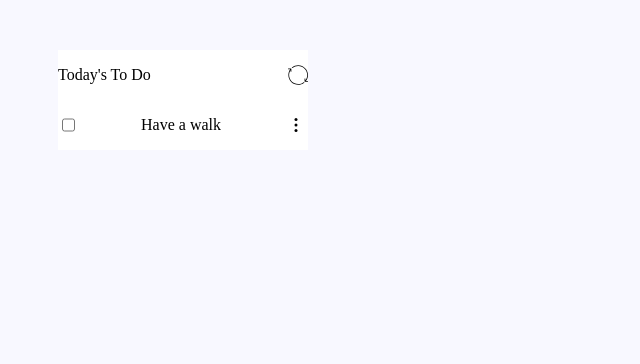
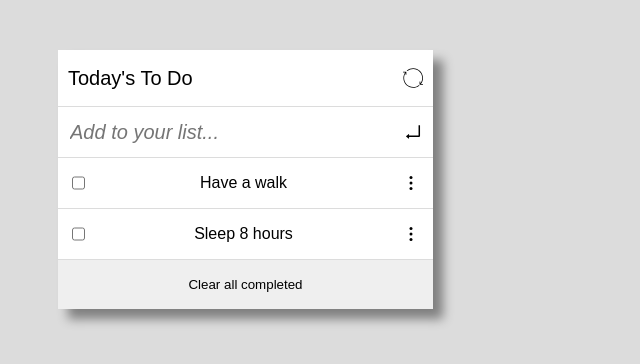
Before and after one commit to Nedramrez/to-do-list, a website built with webpack: page src/index.html in a window 1280 px wide. Shown: the whole page, without its empty margins (0-640 px from the left). Built offline with nearby package versions, Linux system fonts and the light colour scheme.

Commit message:
Task: Clone minimalist design
- Add input element
- Add Clear All Completed button
- Style content

```diff
--- a/src/index.html
+++ b/src/index.html
@@ -9,13 +9,19 @@
     <section class="to-do-list">
       <div class="today">
         <div class="what-to-do">
-          <p>Today's To Do</p>
+          <h1 class="title">Today's To Do</h1>
 
         </div>
+      </div>
+      <div class="write-task">
+        <input type="text" name="text" id="task-text" placeholder="Add to your list..."/>
       </div>
       <div class="placeholder">
 
       </div>
+      <div>
+        <button class="clear-button">Clear all completed</button>
+      </div>
     </section>
   </body>
 </html>
--- a/src/index.js
+++ b/src/index.js
@@ -2,6 +2,7 @@ import _ from 'lodash';
 import './style.css';
 import Icon from './ellipsis-vertical-svgrepo-com.svg';
 import Icon2 from './recycle-svgrepo-com.svg';
+import Icon3 from './enter-svgrepo-com.svg';
 
 const myIcon2 = new Image();
 myIcon2.src = Icon2;
@@ -9,19 +10,33 @@ myIcon2.classList.add('recycle-icon');
 const whatToDo = document.querySelector('.what-to-do');
 whatToDo.append(myIcon2);
 
+const myIcon3 = new Image();
+myIcon3.src = Icon3;
+myIcon3.classList.add('enter-icon');
+const writeTask = document.querySelector('.write-task');
+writeTask.append(myIcon3);
+
 const todaysToDoList = [
   {
   description: "Have a walk",
+  completed: false,
+  index: 0,
+  },
+  {
+  description: "Sleep 8 hours",
   completed: true,
-  index: 0,
+  index: 1,
   },
 ];
 
 const component = () => {
-  const element = document.createElement('div');
+  const placeholder = document.querySelector('.placeholder')
 
   todaysToDoList.forEach((item, index) => {
     if (item.index === index) {
+      const element = document.createElement('div');
+      element.classList.add('task')
+      placeholder.append(element);
       const checkBox = document.createElement('input');
       checkBox.classList.add('check-box');
       checkBox.setAttribute('type', 'checkbox');
@@ -35,8 +50,6 @@ const component = () => {
       element.appendChild(myIcon);
     }
   });
-  element.classList.add('tasks')
-  return element;
 }
 
 document.querySelector('.placeholder').appendChild(component());
--- a/src/style.css
+++ b/src/style.css
@@ -1,23 +1,60 @@
 body {
-  background-color: ghostwhite;
+  background-color: gainsboro;
+  font-family: Arial, Helvetica, sans-serif;
 }
 
 .to-do-list {
-  width: 250px;
+  width: 375px;
   background-color: white;
   margin: 50px;
-}
-
-.tasks {
-  display: flex;
-  justify-content: space-between;
+  box-shadow: 10px 10px 10px gray;
 }
 
 .what-to-do {
   display: flex;
   justify-content: space-between;
+  padding: 0 10px;
 }
 
 .recycle-icon {
   width: 20px;
 }
+
+.title {
+  font-size: 20px;
+  font-weight: normal;
+}
+
+.write-task {
+  display: flex;
+  justify-content: space-between;
+  border-top: 1px solid gainsboro;
+  height: 50px;
+  align-items: center;
+  padding: 0 10px;
+}
+
+#task-text {
+  border: none;
+  height: 40px;
+  font-size: 20px;
+  font-style: italic;
+}
+
+.enter-icon {
+  width: 20px;
+}
+
+.task {
+  display: flex;
+  justify-content: space-between;
+  border-top: 1px solid gainsboro;
+  padding: 0 10px;
+}
+
+.clear-button {
+  border: none;
+  width: 100%;
+  height: 50px;
+  border-top: 1px solid gainsboro;
+}
```
Also changed, not shown: dist/437099b81871801c2dc4.svg (added), dist/index.html, src/enter-svgrepo-com.svg (added), 1 other file.
